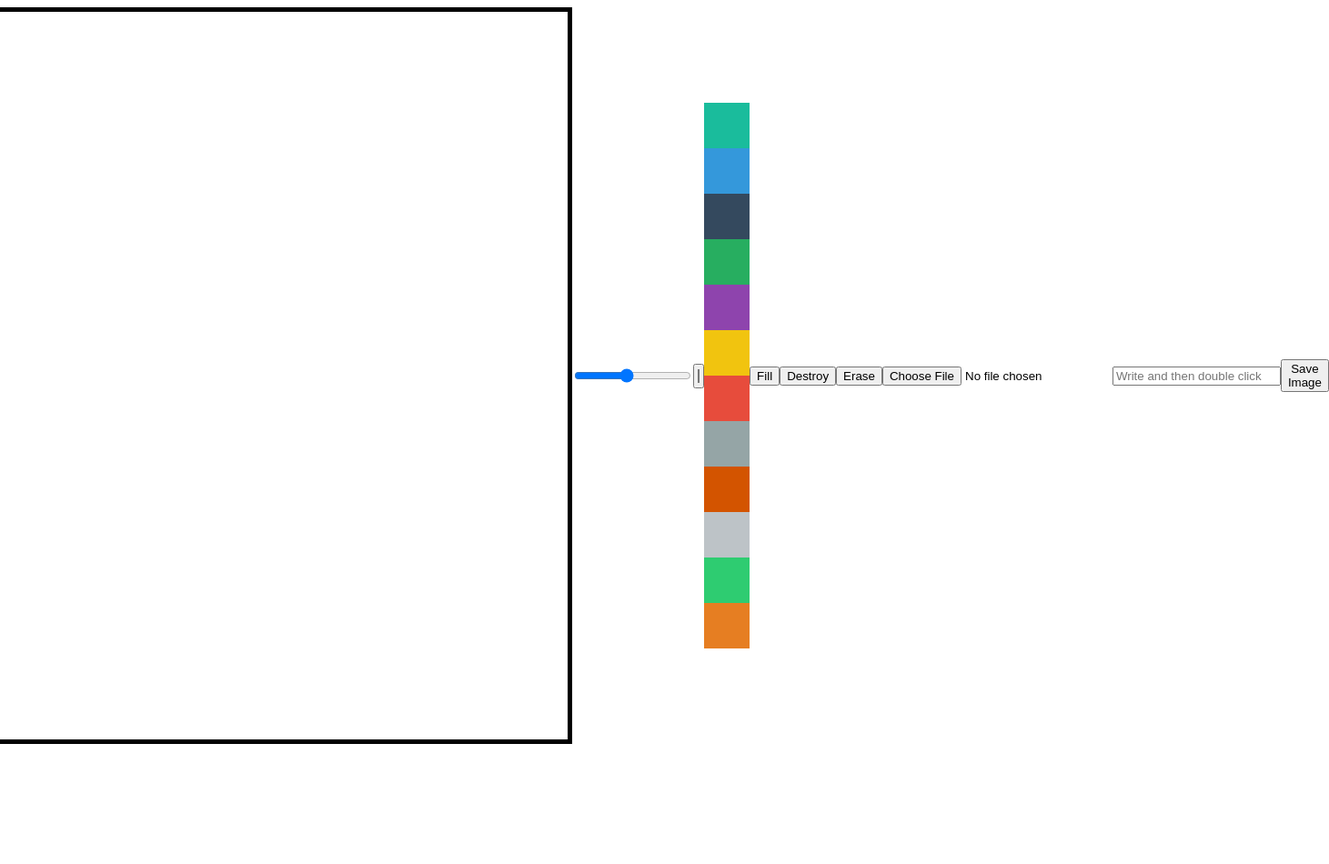
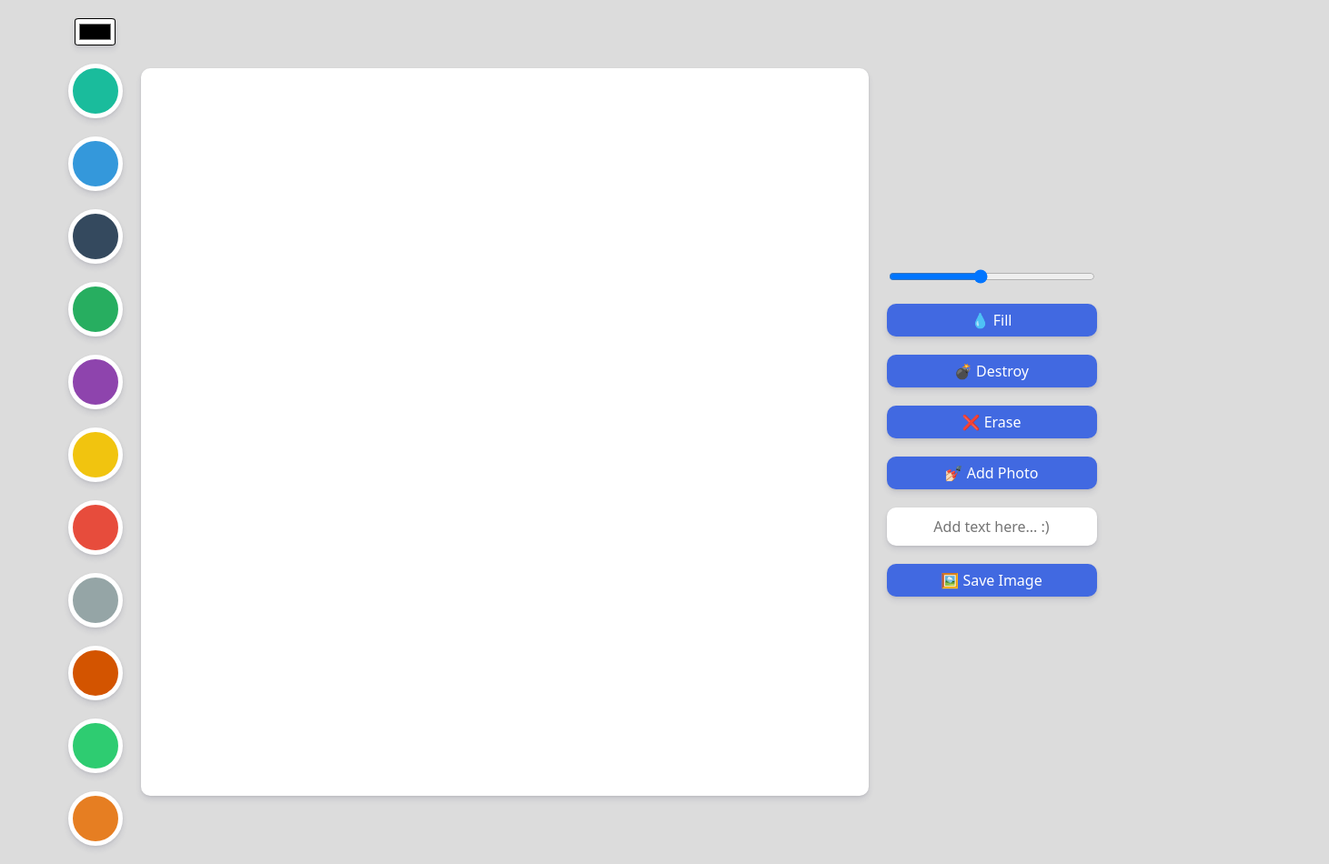
Before and after one commit to Suu01/Paint, a plain HTML site: page index.html in a window 1280 px wide. Shown: the whole page at 91% size, 1461 px wide, since content can reach past the window. Before the commit the page ends 826 px from the top, so only its background shows below. Drawn offline with Linux system fonts and the light colour scheme.

Commit message:
meme-maker__fin

```diff
--- a/index.html
+++ b/index.html
@@ -7,10 +7,8 @@
     <link rel="stylesheet" href="style.css" />
   </head>
   <body>
-    <canvas></canvas>
-    <input type="range" id="line-width" min="1" step="0.5" max="10" value="5" />
-    <input type="color" id="color" />
-    <div>
+    <div class="color-options">
+      <input type="color" id="color" />
       <div
         class="color-option"
         style="background-color: #1abc9c"
@@ -58,11 +56,6 @@
       ></div>
       <div
         class="color-option"
-        style="background-color: #bdc3c7"
-        data-color="#bdc3c7"
-      ></div>
-      <div
-        class="color-option"
         style="background-color: #2ecc71"
         data-color="#2ecc71"
       ></div>
@@ -72,12 +65,29 @@
         data-color="#e67e22"
       ></div>
     </div>
-    <button id="mode-btn">Fill</button>
-    <button id="destroy-btn">Destroy</button>
-    <button id="eraser-btn">Erase</button>
-    <input id="file" type="file" accept="image/*" />
-    <input id="text" type="text" placeholder="Write and then double click" />
-    <button id="save">Save Image</button>
+
+    <canvas></canvas>
+
+    <div class="btns">
+      <input
+        type="range"
+        id="line-width"
+        min="1"
+        step="0.5"
+        max="10"
+        value="5"
+      />
+      <button id="mode-btn">💧 Fill</button>
+      <button id="destroy-btn">💣 Destroy</button>
+      <button id="eraser-btn">❌ Erase</button>
+      <label for="file">
+        💅🏻 Add Photo
+        <input id="file" type="file" accept="image/*" />
+      </label>
+      <input id="text" type="text" placeholder="Add text here... :)" />
+      <button id="save">🖼️ Save Image</button>
+    </div>
+
     <script src="app.js"></script>
   </body>
 </html>
--- /dev/null
+++ b/reset.css
@@ -0,0 +1,129 @@
+/* http://meyerweb.com/eric/tools/css/reset/
+   v2.0 | 20110126
+   License: none (public domain)
+*/
+
+html,
+body,
+div,
+span,
+applet,
+object,
+iframe,
+h1,
+h2,
+h3,
+h4,
+h5,
+h6,
+p,
+blockquote,
+pre,
+a,
+abbr,
+acronym,
+address,
+big,
+cite,
+code,
+del,
+dfn,
+em,
+img,
+ins,
+kbd,
+q,
+s,
+samp,
+small,
+strike,
+strong,
+sub,
+sup,
+tt,
+var,
+b,
+u,
+i,
+center,
+dl,
+dt,
+dd,
+ol,
+ul,
+li,
+fieldset,
+form,
+label,
+legend,
+table,
+caption,
+tbody,
+tfoot,
+thead,
+tr,
+th,
+td,
+article,
+aside,
+canvas,
+details,
+embed,
+figure,
+figcaption,
+footer,
+header,
+hgroup,
+menu,
+nav,
+output,
+ruby,
+section,
+summary,
+time,
+mark,
+audio,
+video {
+  margin: 0;
+  padding: 0;
+  border: 0;
+  font-size: 100%;
+  font: inherit;
+  vertical-align: baseline;
+}
+/* HTML5 display-role reset for older browsers */
+article,
+aside,
+details,
+figcaption,
+figure,
+footer,
+header,
+hgroup,
+menu,
+nav,
+section {
+  display: block;
+}
+body {
+  line-height: 1;
+}
+ol,
+ul {
+  list-style: none;
+}
+blockquote,
+q {
+  quotes: none;
+}
+blockquote:before,
+blockquote:after,
+q:before,
+q:after {
+  content: "";
+  content: none;
+}
+table {
+  border-collapse: collapse;
+  border-spacing: 0;
+}
--- a/style.css
+++ b/style.css
@@ -1,17 +1,88 @@
-canvas {
-  width: 800px;
-  height: 800px;
-  border: 5px solid black;
-}
+@import "./reset.css";
 
 body {
   display: flex;
+  gap: 20px;
   justify-content: center;
+  align-items: center;
+  padding: 20px;
+  font-family: system-ui, -apple-system, BlinkMacSystemFont, "Segoe UI", Roboto,
+    Oxygen, Ubuntu, Cantarell, "Open Sans", "Helvetica Neue", sans-serif;
+  background-color: gainsboro;
+}
+
+.color-options {
+  display: flex;
+  gap: 20px;
+  flex-direction: column;
   align-items: center;
 }
 
 .color-option {
+  transition: transform ease-in-out 0.2s;
   width: 50px;
   height: 50px;
   cursor: pointer;
+  border-radius: 50%;
+  border: 5px solid white;
+  box-shadow: 0 4px 6px rgba(50, 50, 93, 0.11), 0 1px 3px rgba(0, 0, 0, 0.08);
 }
+
+.color-option:hover {
+  transform: scale(1.2);
+}
+
+input#color {
+  width: 45px;
+  height: 30px;
+  overflow: hidden;
+  border-radius: 10%;
+  box-shadow: 0 4px 6px rgba(50, 50, 93, 0.11), 0 1px 3px rgba(0, 0, 0, 0.08);
+  background-color: white;
+}
+
+canvas {
+  width: 800px;
+  height: 800px;
+  border-radius: 10px;
+  box-shadow: 0 4px 6px rgba(50, 50, 93, 0.11), 0 1px 3px rgba(0, 0, 0, 0.08);
+  background-color: white;
+}
+
+.btns {
+  display: flex;
+  flex-direction: column;
+  gap: 20px;
+}
+
+button,
+label {
+  all: unset;
+  cursor: pointer;
+  padding: 10px 0px;
+  text-align: center;
+  font-weight: 500;
+  border-radius: 10px;
+  color: white;
+  transition: opacity linear 0.2s;
+  box-shadow: 0 4px 6px rgba(50, 50, 93, 0.11), 0 1px 3px rgba(0, 0, 0, 0.08);
+  background-color: royalblue;
+}
+
+button:hover {
+  opacity: 0.75;
+}
+
+input#text {
+  all: unset;
+  padding: 10px 0px;
+  border-radius: 10px;
+  font-weight: 500;
+  text-align: center;
+  background-color: white;
+  box-shadow: 0 4px 6px rgba(50, 50, 93, 0.11), 0 1px 3px rgba(0, 0, 0, 0.08);
+}
+
+input#file {
+  display: none;
+}
```
